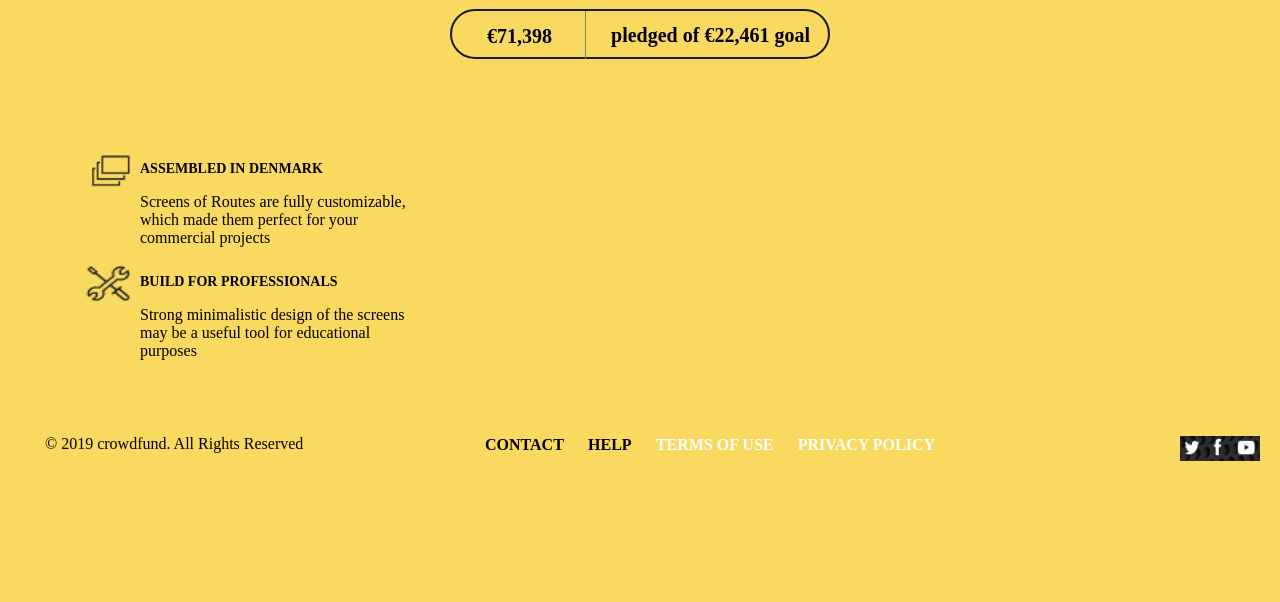
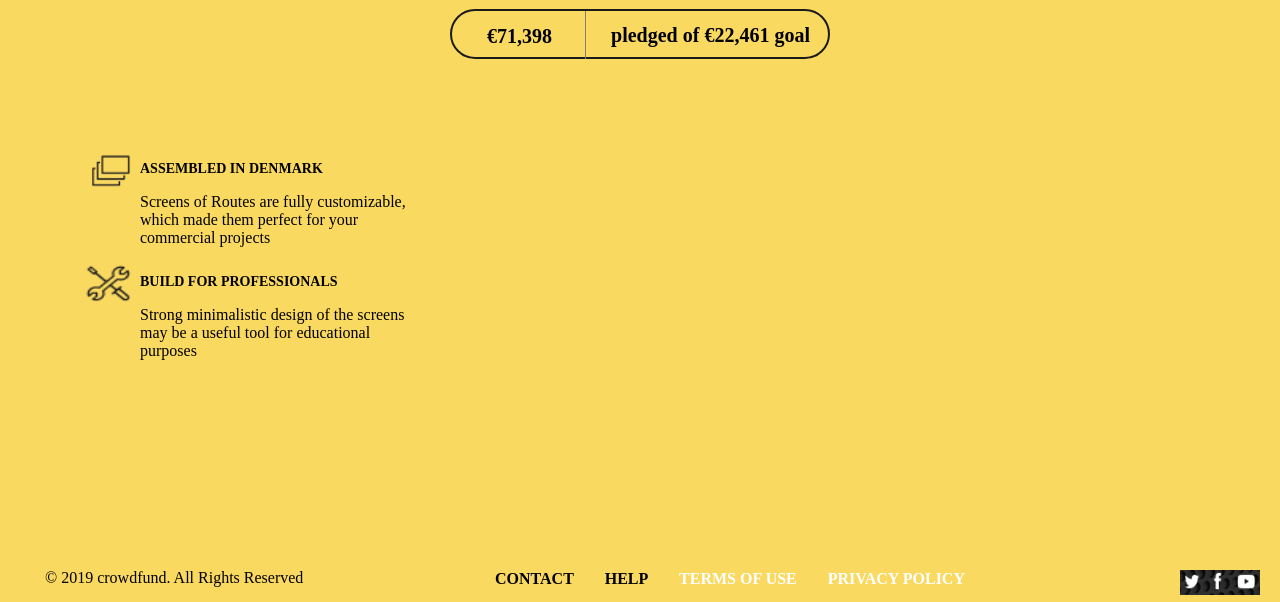
Before and after one commit to Likuna0122/bluetooth_updated, a plain HTML site: page Bluetooth.html in a window 1280 px wide. Shown: the part 198-800 px from the top of the page. Drawn offline with Linux system fonts and the light colour scheme; a web font is replaced by a local one.

Commit message:
Add files via upload

```diff
--- a/Bluetooth_style.css
+++ b/Bluetooth_style.css
@@ -14,6 +14,7 @@
 body{
     margin: 0;
     padding: 0;
+    Overflow-x: hidden;
     background-color: #FAD961;
     background-image: url(./Image.png);
     background-size: 740px 380px;
@@ -159,6 +160,8 @@ body{
     margin: 0 auto;
     display: flex;
     justify-content: space-between;
+    bottom: 0;
+    position: absolute;
 }
 .one{
     width: 280px;
@@ -174,11 +177,11 @@ body{
 }
 
 .span{
-    width: 450px;
+    width: 470px;
     margin: 0 auto;
     display: flex;
     justify-content: space-between;
-    margin-left: 160px;
+    margin-left: 170px;
     margin-top: 60px;
     font-weight: 700;
     font-family: Popins;
```
